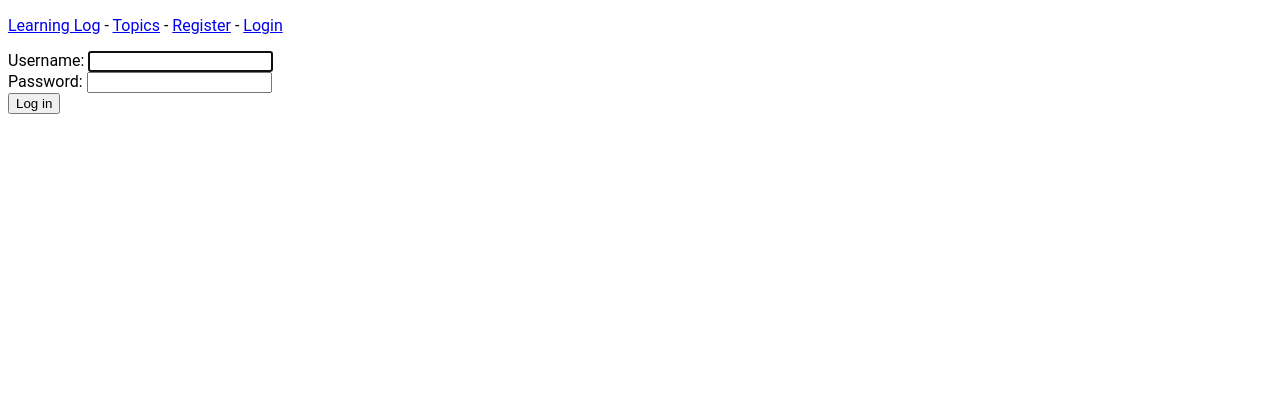
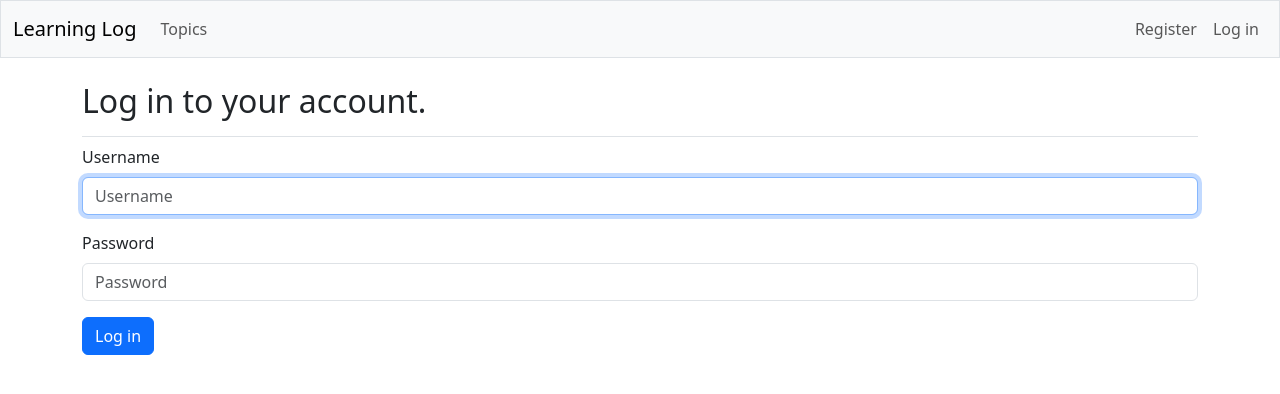
Before and after one commit to batar-btr/learning_log, a Django app: page /accounts/login/ in a window 1280 px wide. Shown: the top 394 px of the page. Run offline with Django 5.2, Linux system fonts and the light colour scheme; some libraries are stand-ins or nearby versions.

Commit message:
feat: add django-bootstrap5

```diff
--- a/accounts/templates/registration/login.html
+++ b/accounts/templates/registration/login.html
@@ -1,16 +1,16 @@
 {% extends 'learning_logs/base.html' %}
+{% load django_bootstrap5 %}
+
+{% block page_header %}
+  <h2>Log in to your account.</h2>
+{% endblock page_header %}
 
 {% block content %}
 
-  {% if form.errors %}
-    <p>Your username and password didn't match. Please try again.</p>
-  {% endif %}
-
-  <form action="{% url 'accounts:login' %}" method="post">
+  <form action="{% url 'accounts:login' %}" method='post'>
     {% csrf_token %}
-    {{ form.as_div }}
-    <input type="hidden" name="next" value="{{ next }}">
-    <button name="submit">Log in</button>
+    {% bootstrap_form form %}
+    {% bootstrap_button button_type="submit" content="Log in" %}
   </form>
 
 {% endblock content %}
--- a/learning_logs/templates/learning_logs/base.html
+++ b/learning_logs/templates/learning_logs/base.html
@@ -1,35 +1,74 @@
-<!DOCTYPE html>
+<!doctype html>
 <html lang="en">
   <head>
-    <meta charset="UTF-8" />
-    <title>Learning Logs</title>
-    {% load static %}
-    <link rel="stylesheet" href="{% static 'learning_logs/css/style.css' %}" />
-    <!-- <link
-      href="https://fonts.googleapis.com/css2?family=Roboto:wght@400;500;700&display=swap"
-      rel="stylesheet"
-    /> -->
+    <meta charset="utf-8">
+    <meta name="viewport" content="width=device-width, initial-scale=1">
+    <title>Learning Log</title>
+
+    {% load django_bootstrap5 %}
+    {% bootstrap_css %}
+    {% bootstrap_javascript %}
+
   </head>
   <body>
-    <p>
-      <a href="{% url 'learning_logs:index' %}">Learning Log</a> -
-      <a href="{% url 'learning_logs:topics' %}">Topics</a> -
-      {% if user.is_authenticated %}
-        Hello, {{ user.username }}.
-      {% else %}
-        <a href="{% url 'accounts:register' %}">Register</a> -
-        <a href="{% url 'accounts:login' %}">Login</a>
-      {% endif %}
-    </p>
-    {% block content %}
-    {% endblock content %}
+    <nav class="navbar navbar-expand-md navbar-light bg-light mb-4 border">
+      <div class="container-fluid">
+        <a class="navbar-brand" href="{% url 'learning_logs:index' %}">
+            Learning Log</a>
 
-    {% if user.is_authenticated %}
-      <hr />
-      <form action="{% url 'accounts:logout' %}" method='post'>
-        {% csrf_token %}
-        <button name='submit'>Log out</button>
-      </form>
-    {% endif %}
+        <button class="navbar-toggler" type="button" data-bs-toggle="collapse"
+          data-bs-target="#navbarCollapse" aria-controls="navbarCollapse"
+          aria-expanded="false" aria-label="Toggle navigation">
+          <span class="navbar-toggler-icon"></span>
+        </button>
+
+        <div class="collapse navbar-collapse" id="navbarCollapse">
+          <ul class="navbar-nav me-auto mb-2 mb-md-0">
+            <li class="nav-item">
+              <a class="nav-link" href="{% url 'learning_logs:topics' %}">
+                Topics</a></li>
+          </ul> <!-- End of links on left side of navbar -->
+
+          <!-- Account-related links -->
+          <ul class="navbar-nav ms-auto mb-2 mb-md-0">
+
+            {% if user.is_authenticated %}
+              <li class="nav-item">
+                <span class="navbar-text me-2">Hello, {{ user.username }}.
+                  </span></li>
+            {% else %}
+              <li class="nav-item">
+                <a class="nav-link" href="{% url 'accounts:register' %}">
+                    Register</a></li>
+              <li class="nav-item">
+                <a class="nav-link" href="{% url 'accounts:login' %}">
+                    Log in</a></li>
+            {% endif %}
+
+          </ul> <!-- End of account-related links -->
+
+          {% if user.is_authenticated %}
+            <form action="{% url 'accounts:logout' %}" method='post'>
+              {% csrf_token %}
+              <button name='submit' class='btn btn-outline-secondary btn-sm'>
+                Log out</button>
+            </form>
+          {% endif %}
+
+        </div> <!-- Closes collapsible parts of navbar -->
+
+      </div> <!-- Closes navbar's container -->
+    </nav> <!-- End of navbar -->
+
+    <main class="container">
+      <div class="pb-2 mb-2 border-bottom">
+        {% block page_header %}{% endblock page_header %}
+      </div>
+
+      <div>
+        {% block content %}{% endblock content %}
+      </div>
+    </main>
+
   </body>
 </html>
--- a/learning_logs/views.py
+++ b/learning_logs/views.py
@@ -57,6 +57,8 @@ def new_topic(request):
 def new_entry(request, topic_id):
     """Add a new entry for a particular topic"""
     topic = Topic.objects.get(id=topic_id)
+    if topic.owner != request.user:
+        raise Http404
 
     if request.method != 'POST':
         # No data submitted; create a blank form.
--- a/ll_project/settings.py
+++ b/ll_project/settings.py
@@ -25,7 +25,7 @@ SECRET_KEY = 'django-insecure-ty-g0t$2uo-xqvbmi64em)yjxd#w)e$_ji@!lkmtpv&w@jd_z6
 # SECURITY WARNING: don't run with debug turned on in production!
 DEBUG = True
 
-ALLOWED_HOSTS = []
+ALLOWED_HOSTS = ['192.168.0.104', 'localhost', '127.0.0.1']
 
 
 # Application definition
@@ -34,6 +34,9 @@ INSTALLED_APPS = [
     # My apps.
     'learning_logs',
     'accounts',
+
+    # Third party apps.
+    'django_bootstrap5',
 
     # Default Django Apps.
     'django.contrib.admin',
```
Also changed, not shown: learning_logs/templates/learning_logs/index.html (+16 -6 lines), learning_logs/templates/learning_logs/topic.html (+21 -16 lines), learning_logs/templates/learning_logs/topics.html (+18 -12 lines).
